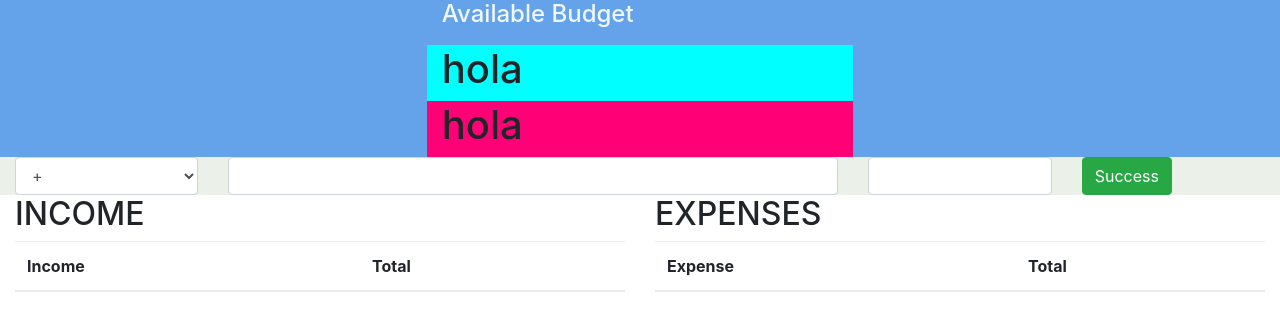
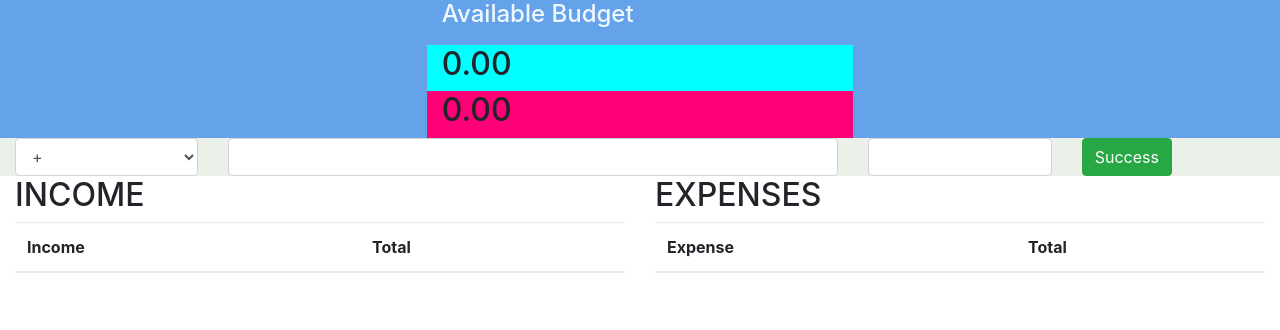
Before and after one commit to CitapTeam/BudgetManager, a plain HTML site: page ui/assets/index.html in a window 1280 px wide. Drawn offline with nearby package versions, Linux system fonts and the light colour scheme.

Commit message:
Some css fixes

```diff
--- a/ui/assets/index.html
+++ b/ui/assets/index.html
@@ -6,13 +6,14 @@
     <meta charset="utf-8">
     <meta name="viewport" content="width=device-with, initial-scale=1">
     <link rel="stylesheet" href="../styles/vendor/bootstrap.min.css">
+    <link rel="stylesheet" href="../styles/custom/custom.css">
     <script src="../scripts/vendor/bootstrap.min.js"></script>
     <script src="https://ajax.googleapis.com/ajax/libs/jquery/3.2.1/jquery.min.js"></script>
     <script type="text/javascript" src="../scripts/app/BudgetOperations.js"></script>
 </head>
 
 <body>
-    <div class="container-fluid" style="background-color:rgb(100, 162, 233);">
+    <div class="container-fluid header-container" style="background-color:rgb(100, 162, 233);">
         <div class="row justify-content-md-center">
             <div class="col-md-4">
                 <h4 style="color:aliceblue;">Available Budget</h4>
@@ -24,18 +25,18 @@
             </div>
         </div>
         <div class="row justify-content-md-center">
-            <div class="col-md-4" style="background-color:aqua">
-                <h1 class="total-income">hola</h1>
+            <div class="col-md-4 total-container" style="background-color:aqua">
+                <h2 class="total-income">0.00</h2>
             </div>
         </div>
         <div class="row justify-content-md-center">
-            <div class="col-md-4" style="background-color:rgb(255, 0, 119)">
-                <h1 class="total-expenses">hola</h1>
+            <div class="col-md-4 total-container" style="background-color:rgb(255, 0, 119)">
+                <h2 class="total-expenses">0.00</h2>
             </div>
         </div>
     </div>
     <div class="container-fluid">
-        <div class="row" style="background-color:rgb(235, 240, 233);">
+        <div class="row add-item-content" style="background-color:rgb(235, 240, 233);">
             <div class="col-sm-2">
                 <select class="form-control" id="operationTypeSelect">
                     <option>+</option>
@@ -52,7 +53,7 @@
                 <button type="button" class="btn btn-success" onclick="app.addNewItem()" id="button">Success</button>
             </div>
         </div>
-        <div class="row">
+        <div class="row details-title">
             <div class="col-sm-6">
                 <h2>INCOME</h2>
             </div>
```
